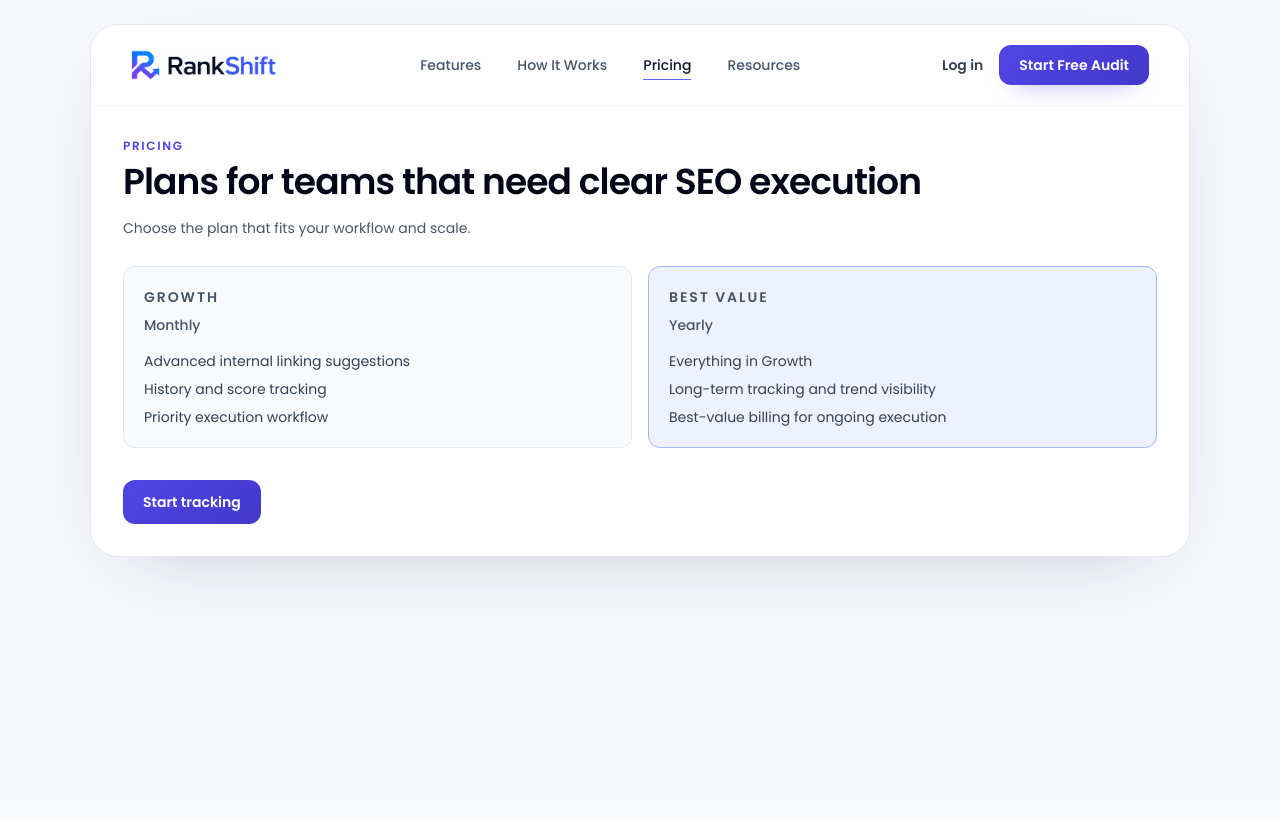
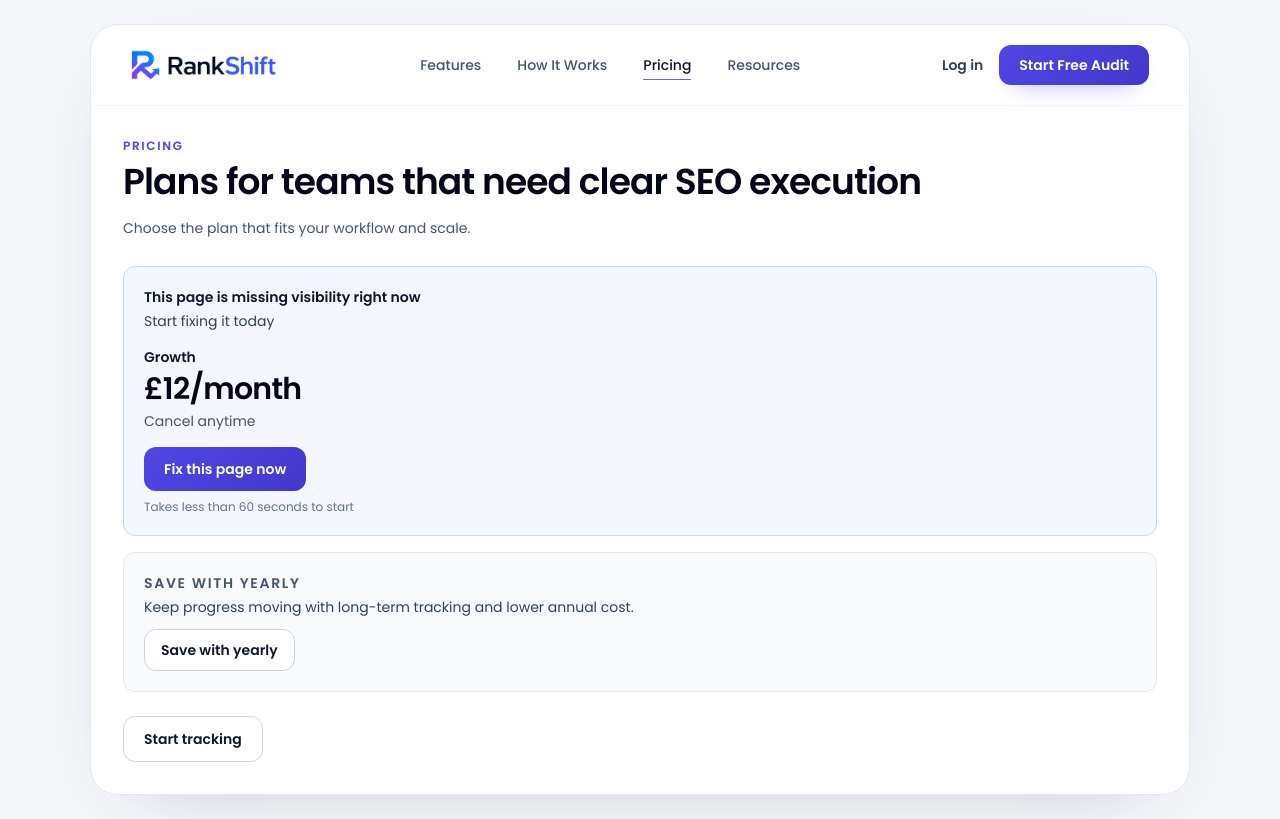
Before and after one commit to Lunoriapp/rankshift-app, a Next.js app: page /pricing in a window 1280 px wide. Built offline with nearby package versions, Linux system fonts and the light colour scheme.

Commit message:
Convert pricing to single-action flow with monthly primary

```diff
--- a/app/pricing/pricing-content.tsx
+++ b/app/pricing/pricing-content.tsx
@@ -4,28 +4,6 @@ import Link from "next/link";
 import { useSearchParams } from "next/navigation";
 
 import { MarketingPageShell } from "@/components/marketing-page-shell";
-
-const plans = [
-  {
-    name: "Growth",
-    cadence: "Monthly",
-    bullets: [
-      "Advanced internal linking suggestions",
-      "History and score tracking",
-      "Priority execution workflow",
-    ],
-  },
-  {
-    name: "Best value",
-    cadence: "Yearly",
-    bullets: [
-      "Everything in Growth",
-      "Long-term tracking and trend visibility",
-      "Best-value billing for ongoing execution",
-    ],
-    featured: true,
-  },
-];
 
 export default function PricingContent() {
   const searchParams = useSearchParams();
@@ -57,31 +35,44 @@ export default function PricingContent() {
         </section>
       ) : null}
 
-      <div className="mt-6 grid gap-4 md:grid-cols-2">
-        {plans.map((plan) => (
-          <article
-            key={plan.name}
-            className={`rounded-xl border p-5 ${
-              plan.featured
-                ? "border-indigo-300 bg-indigo-50"
-                : "border-slate-200 bg-slate-50"
-            }`}
+      <section className="mt-6 rounded-xl border border-indigo-200 bg-indigo-50/60 p-5">
+        <p className="text-sm font-semibold text-slate-900">This page is missing visibility right now</p>
+        <p className="mt-1 text-sm text-slate-700">Start fixing it today</p>
+        <div className="mt-4">
+          <p className="text-sm font-semibold text-slate-900">Growth</p>
+          <p className="mt-1 text-3xl font-semibold tracking-tight text-slate-950">£12/month</p>
+          <p className="mt-1 text-sm text-slate-600">Cancel anytime</p>
+        </div>
+        <div className="mt-4">
+          <Link
+            href="/start-free-audit"
+            className="inline-flex rounded-xl bg-[linear-gradient(135deg,#4f46e5,#4338ca)] px-5 py-3 text-sm font-semibold text-white transition hover:brightness-105"
           >
-            <p className="text-sm font-semibold uppercase tracking-[0.14em] text-slate-600">{plan.name}</p>
-            <p className="mt-2 text-sm font-medium text-slate-600">{plan.cadence}</p>
-            <ul className="mt-4 space-y-2 text-sm text-slate-700">
-              {plan.bullets.map((bullet) => (
-                <li key={bullet}>{bullet}</li>
-              ))}
-            </ul>
-          </article>
-        ))}
-      </div>
+            Fix this page now
+          </Link>
+        </div>
+        <p className="mt-2 text-xs text-slate-500">Takes less than 60 seconds to start</p>
+      </section>
 
-      <div className="mt-8">
+      <section className="mt-4 rounded-xl border border-slate-200 bg-slate-50 p-5">
+        <p className="text-sm font-semibold uppercase tracking-[0.12em] text-slate-600">Save with yearly</p>
+        <p className="mt-1 text-sm text-slate-700">
+          Keep progress moving with long-term tracking and lower annual cost.
+        </p>
+        <div className="mt-3">
+          <Link
+            href="/pricing?plan=yearly"
+            className="inline-flex rounded-xl border border-slate-300 bg-white px-4 py-2.5 text-sm font-semibold text-slate-900 transition hover:bg-slate-100"
+          >
+            Save with yearly
+          </Link>
+        </div>
+      </section>
+
+      <div className="mt-6">
         <Link
           href="/start-free-audit"
-          className="inline-flex rounded-xl bg-[linear-gradient(135deg,#4f46e5,#4338ca)] px-5 py-3 text-sm font-semibold text-white transition hover:brightness-105"
+          className="inline-flex rounded-xl border border-slate-300 bg-white px-5 py-3 text-sm font-semibold text-slate-900 transition hover:bg-slate-50"
         >
           Start tracking
         </Link>
```
